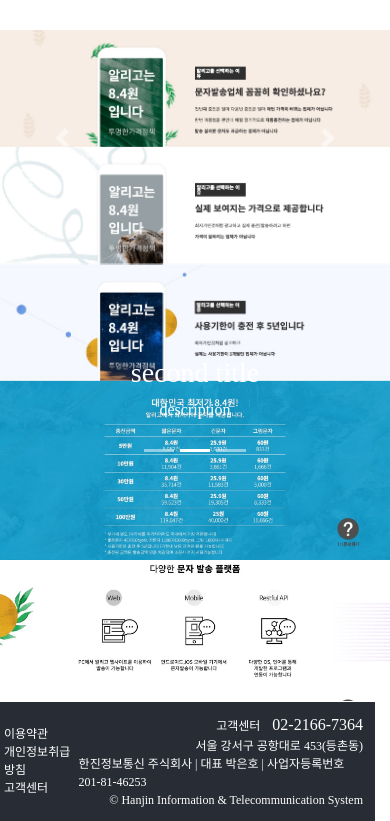
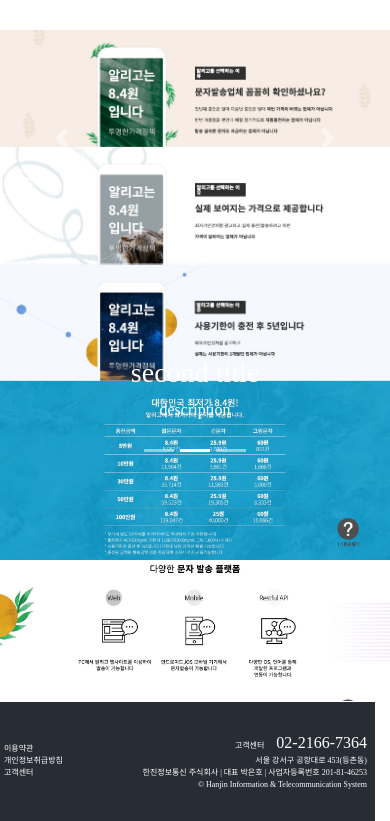
Before and after one commit to xxonbang/hist-message, a React (Create React App) app: page / in a window 390 px wide. Shown: the part 669-1490 px from the top of the page. Built offline with nearby package versions, Linux system fonts and the light colour scheme; a web font is replaced by a local one.

Commit message:
- footer 의 @media 에 font css 값 변경

```diff
--- a/src/assets/scss/footer.css
+++ b/src/assets/scss/footer.css
@@ -10,7 +10,7 @@
   .footer {
     width: 375px;
     height: 120px;
-    font-size: 12px;
+    font-size: 8px;
   }
 }
 .footer .contents-wrapper {
@@ -32,7 +32,7 @@
 }
 @media (max-width: 480px) {
   .footer .contents-wrapper .company-info {
-    margin-right: 12px;
+    margin-right: 8px;
   }
 }
 .footer .contents-wrapper .company-info .help-center span {
--- a/src/assets/scss/footer.scss
+++ b/src/assets/scss/footer.scss
@@ -11,7 +11,7 @@
   @include phone {
     width: 375px;
     height: 120px;
-    font-size: 12px;
+    font-size: 8px;
   }
 
   .contents-wrapper {
@@ -31,7 +31,7 @@
       align-items: flex-end;
 
       @include phone {
-        margin-right: 12px;
+        margin-right: 8px;
       }
 
       .help-center {
```
